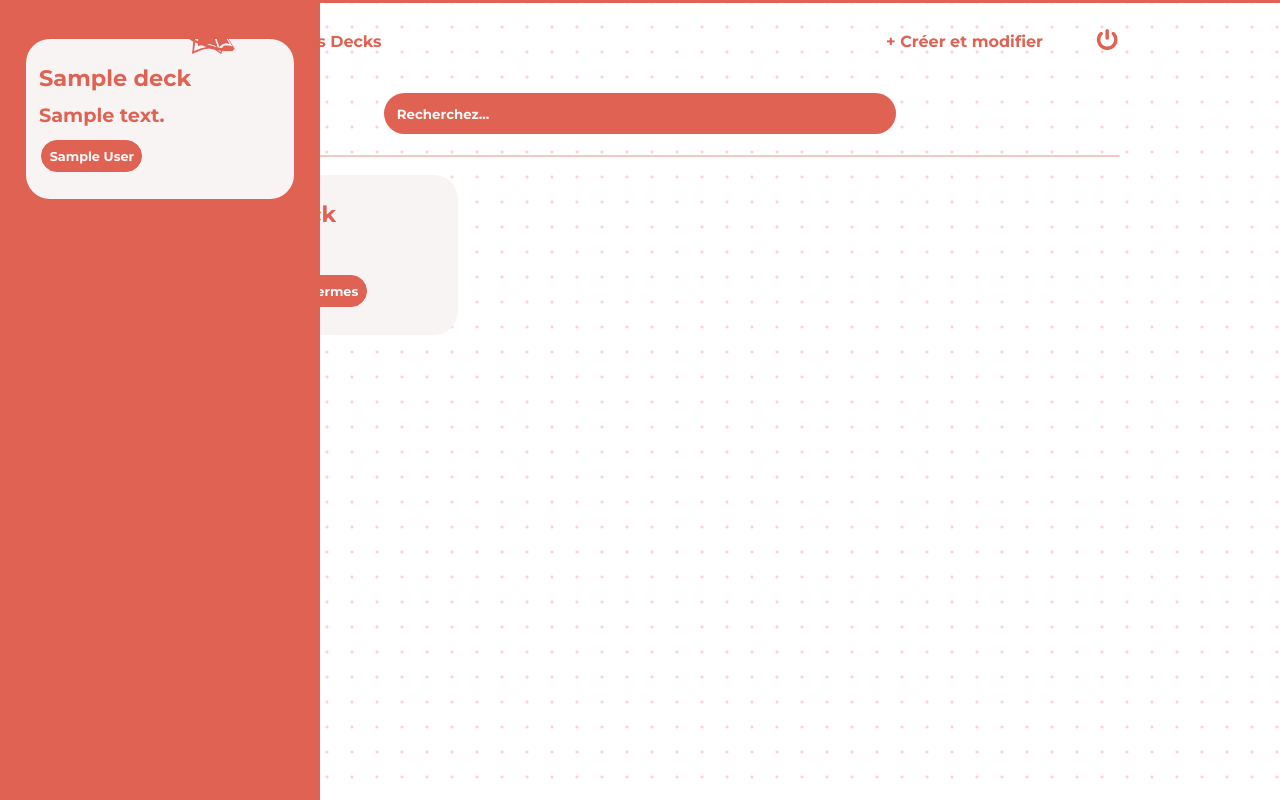
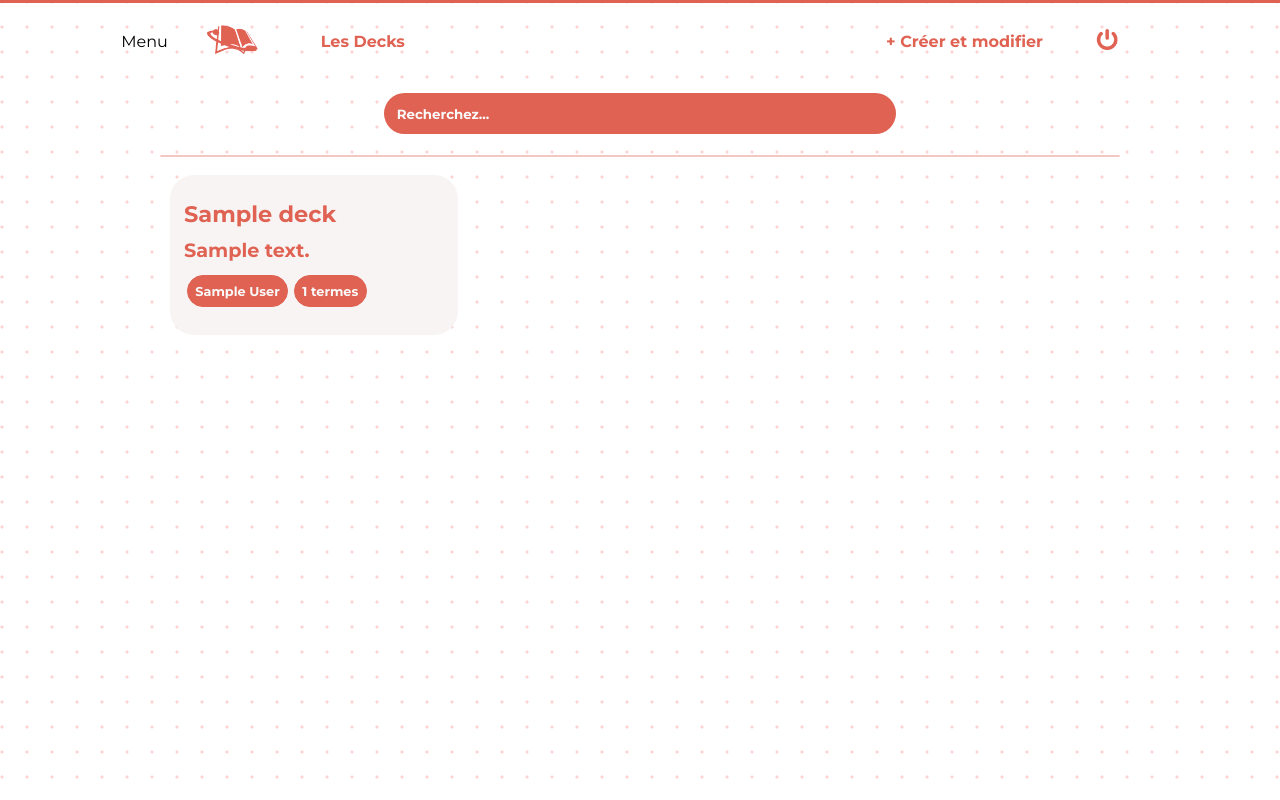
Before and after one commit to LouisHuang13/FlashCard, a PHP site: page /decks.php in a window 1280 px wide. Run offline with PHP 8.4, Linux system fonts and the light colour scheme; the visitor is signed in with stand-in values (Sample User, id 1); tables that the repository leaves empty hold one stand-in row (values such as "Sample post").

Commit message:
favorite

```diff
--- a/actions/getFavoriteAction.php
+++ b/actions/getFavoriteAction.php
@@ -2,6 +2,6 @@
 
     $getAllFavoritesId = $bdd->prepare('SELECT id_deck FROM unicard_favorites WHERE id_user = ?');
     $getAllFavoritesId->execute(array($_SESSION['id']));
-    $getAllFavoritesId = $getAllFavoritesId->fetch();
+    $getAllFavoritesId = $getAllFavoritesId->fetchAll();
 
 ?>
--- a/includes/favorites.php
+++ b/includes/favorites.php
@@ -1,13 +1,16 @@
 <?php require('actions/getFavoriteAction.php');?>
 <div id="favoriteList">
+    <p onclick='openFavorites(false)'>X</p>
     <?php
     if(count($getAllFavoritesId) > 0){
-        for ($i=0; $i < (count($getAllFavoritesId) - 1); $i++) {
+
+        for ($i=0; $i < (count($getAllFavoritesId)); $i++) {
             $getDecksInfos = $bdd->prepare('SELECT * FROM unicard_decks WHERE id = ?');
-            $getDecksInfos->execute(array($getAllFavoritesId[$i]));
+            $getDecksInfos->execute(array($getAllFavoritesId[$i]['id_deck']));
 
             $deckInfos = $getDecksInfos->fetch();
             ?>
+            <a href="deck.php?id=<?=$deckInfos['id']?>">
             <div class="deckCard">
                 <h3><?=$deckInfos['name']?></h3>
                 <p><?=$deckInfos['description']?></p>
@@ -15,6 +18,7 @@
                     <p><?=$deckInfos['author']?></p>
                 </div>
             </div>
+            </a>
             <?php
         }
     }
--- a/includes/nav.php
+++ b/includes/nav.php
@@ -2,6 +2,7 @@
 
 <nav>
     <div>
+        <p onclick="openFavorites(true)">Menu</p>
         <a href="index.php"><img src="images/logo.png" alt=""></a>
         <a href="decks.php" class="hoverLink">Les Decks</a>
     </div>
--- a/scripts/script.js
+++ b/scripts/script.js
@@ -36,6 +36,14 @@ function showTuto(){
     else{
         document.getElementById('tutorial').style.transform = 'translateY(-300%)';
         isTuto = true;
+    }
+}
+
+function openFavorites(settings){
+    if(settings){
+        document.getElementById('favoriteList').style.transform = 'unset';
+    }else{
+        document.getElementById('favoriteList').style.transform = 'translateX(-100%)';
     }
 }
 
--- a/styles/style.css
+++ b/styles/style.css
@@ -599,9 +599,25 @@ input[type="search"]::placeholder{
     padding: 2%;
 
     overflow-y: scroll;
-    background-color: #DF6252;
+    background : radial-gradient(
+     circle at
+        var(--d)
+        var(--d),
+
+     #f5a59a calc(var(--d) - 1px),
+     #DF6252 var(--d)
+   )
+   0 0 / 25px 25px;
+    z-index: 999;
+
+    transform: translateX(-100%);
+    transform: 1.5s;
 }
 
-#favoriteList > div {
+#favoriteList::-webkit-scrollbar {
+    width: 0;
+}
+
+#favoriteList > a > div {
     margin: 5% 0;
 }
```
